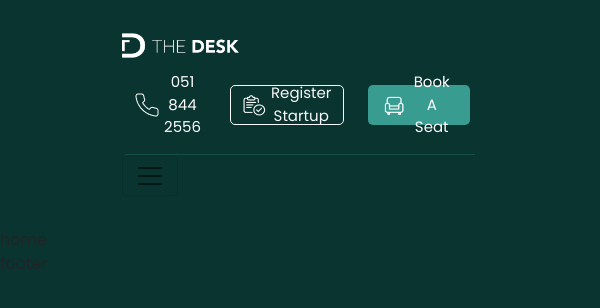
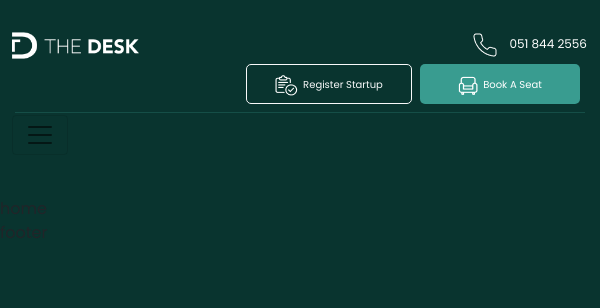
Before and after one commit to usmanunitedsol/the_desk, a React (Create React App) app: page / in a window 600 px wide. Shown: the top 308 px of the page. Built offline with nearby package versions, Linux system fonts and the light colour scheme.

Commit message:
final changes in header responsive

```diff
--- a/package.json
+++ b/package.json
@@ -8,7 +8,7 @@
     "@testing-library/user-event": "^13.5.0",
     "react": "^18.2.0",
     "react-dom": "^18.2.0",
-    "react-scripts": "5.0.1",
+    "react-scripts": "^5.0.1",
     "web-vitals": "^2.1.4"
   },
   "scripts": {
--- a/src/Components/Header.js
+++ b/src/Components/Header.js
@@ -8,12 +8,14 @@ const Header = () => {
    <div className='container-fluid header_section_content'>
 
          <div className='row my-2'>
-             <div className='col-sm-12 col-md-4 d-flex  align-items-center'>
+             <div className='col-sm-12 col-md-2 d-flex logo_row align-items-center'>
              <a className="navbar-brand" href="#">  <img src={logo} className="img-fluid logo_header" alt="brand" /></a>
+             <button type="button" className="btn btn-link header_sec_number d-flex d-md-none  ">051 844 2556</button>
              </div>
 
-             <div className='col-sm-12 col-md-8 d-flex justify-content-end align-items-center'>
-             <button type="button" className="btn btn-link header_sec_number ">051 844 2556</button>
+             <div className='col-sm-12 col-md-10 d-flex justify-content-end align-items-center logo_center'>
+             <button type="button" className="btn btn-link header_sec_number d-none d-md-flex ">051 844 2556</button>
+
              <button type="button" className="btn btn-outline-light header_sec_register mx-3">Register Startup</button>
              <button type="button" className="btn btn-lg btn-primary mx-2 header_book_seat" >Book A Seat</button>
 
@@ -41,6 +43,7 @@ const Header = () => {
                                 <a className="nav-link" href="#">Photo Gallery</a>
                                 <a className="nav-link" href="#">Our Blog</a>
                                 <a className="nav-link" href="#">Contact us</a>
+
                             </div>
                             </div>
                         </div>
--- a/src/home.css
+++ b/src/home.css
@@ -19,9 +19,6 @@ body{
                                                                                  /* header styling */
 
 
-.logo_header{
-    width: 55%;
-}
 
 
 .header_sec_number{
@@ -110,7 +107,7 @@ body{
 }
 
 .navbar-light .navbar-nav .nav-link:focus, .navbar-light .navbar-nav .nav-link:hover {
-    color: rgb(255 255 255 / 70%);
+   color: #2C897E;
     text-decoration: overline;
 }
 
@@ -150,3 +147,197 @@ body{
     background-color: var(--green);
     border:none;
 }
+
+
+                                                                                           /* header mobile  responsive */
+
+
+ @media only screen and (min-width: 768px ) and  ( max-width:990px)  {
+
+
+    .navbar-light .navbar-toggler {
+
+        margin-bottom: 10px;
+    }
+
+
+    .navbar-brand {
+
+        margin-right: 0rem;
+
+    }
+
+    .header_sec_number {
+
+        font-size: 10px;
+        font-weight: 200;
+    }
+
+    .header_sec_number::before {
+
+       padding-right: 10px;
+
+    }
+    .header_sec_register {
+        height: 40px;
+        width: 166px;
+        display: flex;
+        justify-content: center;
+        align-items: center;
+        font-size: 10px;
+        font-weight: 200;
+        border-radius: 5px;
+    }
+    .header_book_seat {
+
+        width: 160px;
+
+        font-size: 10px;
+        font-weight: 200;
+    }
+
+    .header_section {
+        margin: 0px 70px;
+    }
+
+    .navbar-brand {
+        padding-top: 0.3125rem;
+        padding-bottom: 0.3125rem;
+        margin-right: 0rem;
+        font-size: 1.25rem;
+        text-decoration: none;
+        white-space: nowrap;
+    }
+ }
+
+
+ @media only screen and (min-width: 600px) and (max-width: 768px)
+
+
+ {
+    .header_section {
+        margin: 0px 0px;
+    }
+
+
+
+
+   .navbar-light .navbar-toggler {
+
+    margin-bottom: 10px;
+}
+
+
+
+
+.header_sec_number {
+
+    font-size: 12px;
+    font-weight: 200;
+}
+
+.header_sec_number::before {
+
+   padding-right: 12px;
+
+}
+.header_sec_register {
+    height: 40px;
+    width: 166px;
+    display: flex;
+    justify-content: center;
+    align-items: center;
+    font-size: 10px;
+    font-weight: 200;
+    border-radius: 5px;
+}
+.header_book_seat {
+
+    width: 160px;
+
+    font-size: 12px;
+    font-weight: 200;
+}
+
+.logo_header{
+    width: 60%;
+}
+
+.logo_row{
+    justify-content: space-between;
+}
+
+.mx-3 {
+    margin-right: 0rem!important;
+    margin-left: 0rem!important;
+}
+ }
+
+
+ @media only screen and (max-width: 600px)
+
+ {
+    .header_section {
+        margin: 0px 0px;
+    }
+
+
+
+
+       .navbar-light .navbar-toggler {
+
+        margin-bottom: 10px;
+    }
+
+
+
+    .header_sec_number {
+
+        font-size: 12px;
+        font-weight: 200;
+        padding: 0px 0px;
+    }
+
+
+    .header_sec_register {
+        height: 40px;
+        width: 166px;
+        display: flex;
+
+        align-items: center;
+        font-size: 10px;
+        font-weight: 200;
+        border-radius: 5px;
+    }
+    .header_book_seat {
+
+        width: 160px;
+
+        font-size: 10px;
+        font-weight: 200;
+    }
+
+    .logo_header{
+        width: 60%;
+    }
+
+
+
+    .logo_row{
+        justify-content: space-between;
+    }
+
+    .navbar-brand {
+        padding-top: 0.3125rem;
+        padding-bottom: 0.3125rem;
+        margin-right: 0rem;
+        font-size: 1.25rem;
+        text-decoration: none;
+        white-space: nowrap;
+    }
+
+    .mx-3 {
+        margin-right: 0rem!important;
+        margin-left: 0rem!important;
+    }
+ }
```
Also changed, not shown: 1 other file (tests, documents, lock files or other folders).
